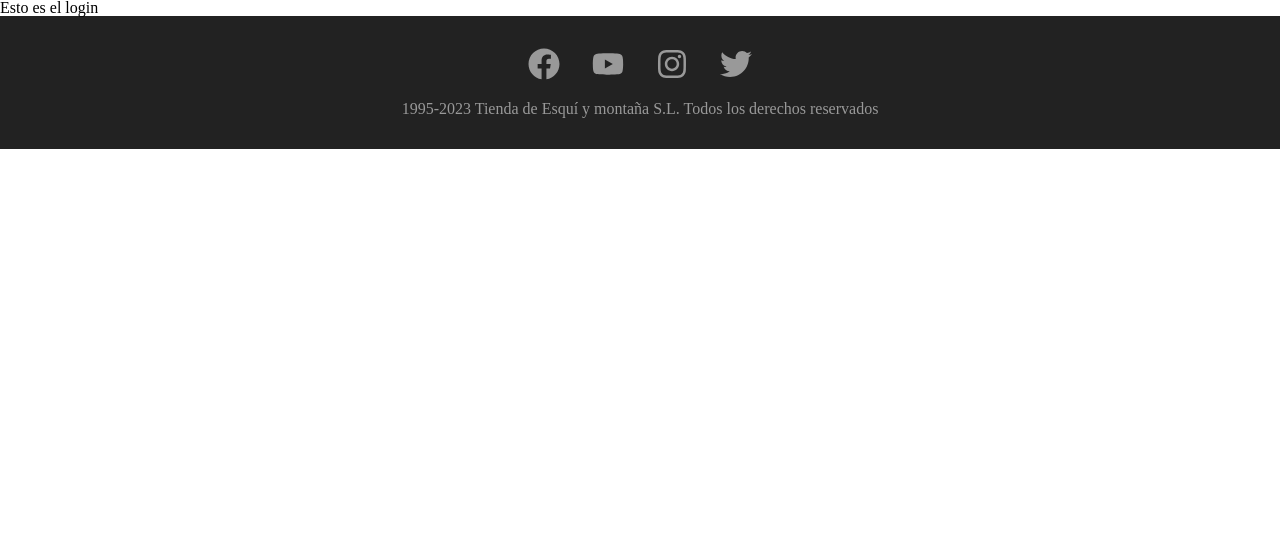
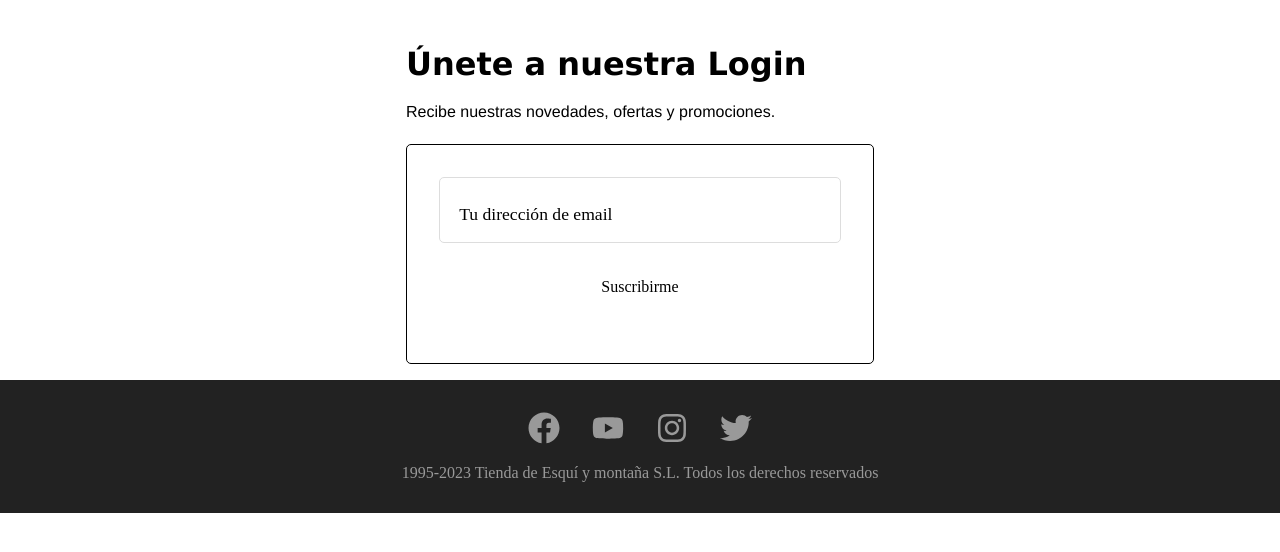
Before and after one commit to javicerezo/tienda-online-v2, a Next.js app: page /login in a window 1280 px wide. Shown: the top 552 px of the page. Built offline with nearby package versions, Linux system fonts and the light colour scheme.

Commit message:
Creación de los ficheros para Login del usuario (no definitivos, sujetos a cambios)

```diff
--- /dev/null
+++ b/src/app/login/layout.tsx
@@ -0,0 +1,12 @@
+
+import '@/styles/app.scss';
+
+export default function Layout (
+    { children }: { children: React.ReactNode }
+) {
+    return (
+        <section>
+            {children}
+        </section>
+    );
+}
--- a/src/app/login/page.tsx
+++ b/src/app/login/page.tsx
@@ -1,3 +1,12 @@
+'use client'
+
+import { Login } from '@/components/layout/Login/Login';
+
 export default function Page() {
-    return <p>Esto es el login</p>
+
+    return (
+        <>
+            <Login />
+        </>
+    )
 }
--- /dev/null
+++ b/src/components/layout/Login/Login.scss
@@ -0,0 +1,51 @@
+@use '@/styles/settings/variables' as v;
+@use '@/styles/settings/mixins' as m;
+
+.Login {
+    margin: 1rem auto;
+    @include m.tablet {
+        margin: 3rem 0 1rem;
+    }
+    &-contenedor {
+        max-width: 31.25rem;
+        margin: 0 auto;
+        padding: 0 1rem;
+        @include m.tablet {
+            width: 50%;
+        }
+    }
+    &-h2 {
+        font-size: 1.5em;
+        @include m.desktop{
+            font-size: 2em;
+            }
+    }
+    &-h4 {
+        font-size: 0.85em;
+        padding: 0.5rem 0;
+        @include m.tablet {
+            font-size: 1em;
+            padding: 1rem 0;
+        }
+        @include m.desktop {
+            padding: 1.5rem 0;
+        }
+    }
+    &-form {
+        position: relative;
+        padding: 2rem;
+        border: 1px solid #000;
+        border-radius: 5px;
+        @include m.flex (column, nowrap, space-between, center);
+    }
+    &-input {
+        width: 100%;
+        border: 1px solid #ddd;
+        border-radius: 5px;
+        padding: 1.5rem 1.2rem 1rem;
+        font-size: 1.1em;
+    }
+    &-boton {
+        margin: 2rem 1rem;
+    }
+}
--- /dev/null
+++ b/src/components/layout/Login/Login.tsx
@@ -0,0 +1,31 @@
+import './Login.scss';
+
+export const Login = () => {
+    const handleSubmit = (e: React.FormEvent<HTMLFormElement>) => {
+        e.preventDefault();
+    }
+
+
+    return (
+        <section className='Login'>
+            <div className='Login-contenedor'>
+                <h2 className="Login-h2">
+                    Únete a nuestra Login
+                </h2>
+                <h4 className="Login-h4">
+                    Recibe nuestras novedades, ofertas y promociones.
+                </h4>
+                <form className="Login-form" onSubmit={handleSubmit}>
+                    <input
+                        className="Login-input"
+                        type="email"
+                        name="email"
+                        placeholder='Tu dirección de email'
+                        required
+                    />
+                    <button className="Login-boton Button Button--amarillo" type='submit'>Suscribirme</button>
+                </form>
+            </div>
+        </section>
+    )
+}
```
